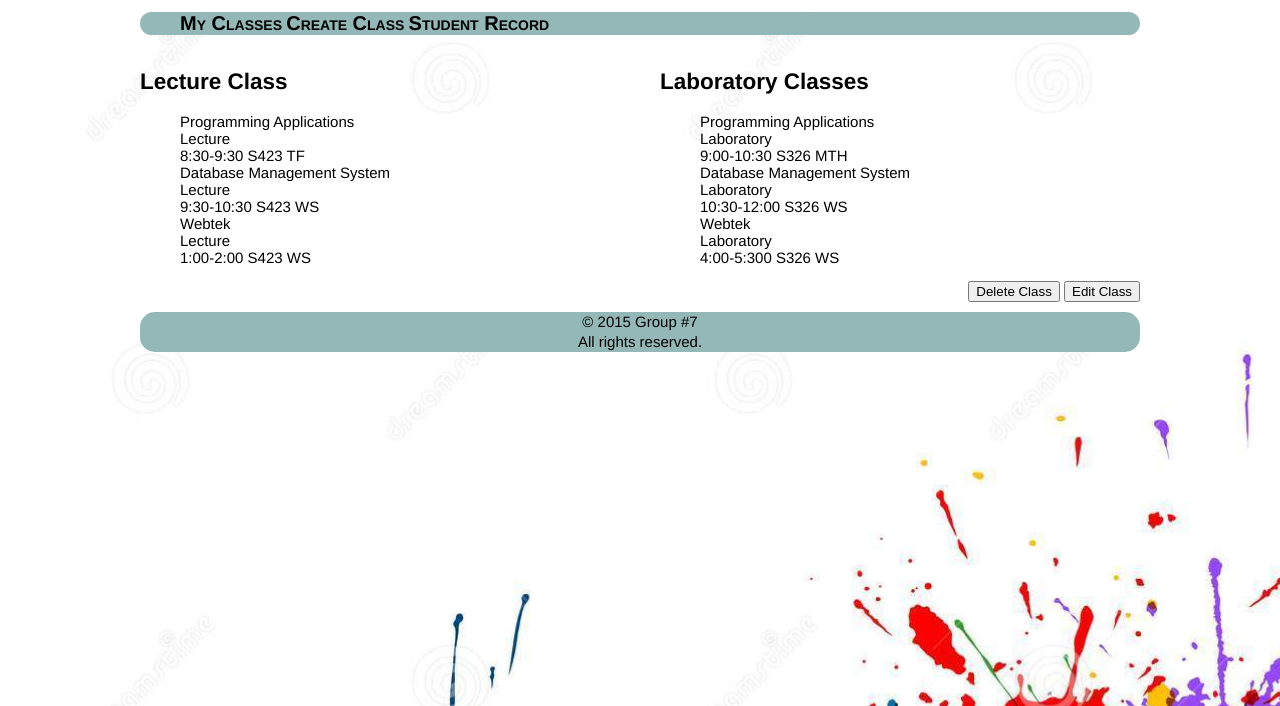
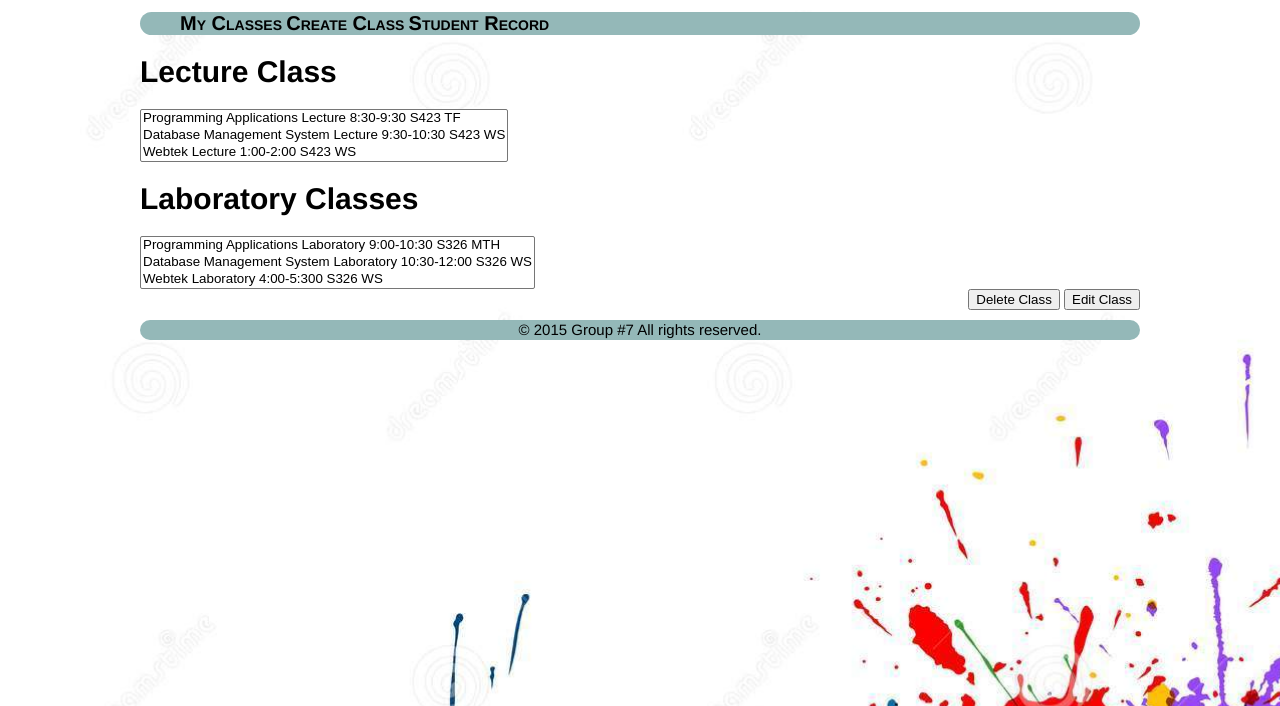
Before and after one commit to belthazod/webtek, a plain HTML site: page MyClasses.html in a window 1280 px wide. Shown: the part 94-800 px from the top of the page. Drawn offline with Linux system fonts and the light colour scheme.

Commit message:
change some contents in MyClasses.html and added javascript in delete button incomplete thou

```diff
--- a/MyClasses.html
+++ b/MyClasses.html
@@ -26,70 +26,55 @@
 		</nav>
 
 		<main id="content">
-			<section id="lecture">
-				<h1>Lecture Class</h1>
-				<article>
-					<ul>
-					<li>
-						<a href="attendanceChecker.html">
+			<h1>Lecture Class</h1>
+				<select id="x" size="3">
+						<option value="1">
 							Programming Applications
-							<br>Lecture
-							<br>8:30-9:30 S423 TF
-						</a>
-					</li>
+							Lecture
+							8:30-9:30 S423 TF
+						</option>
 
-					<li>
-						<a href="attendanceChecker.html">
+						<option value="2">
 							Database Management System
-							<br>Lecture
-							<br>9:30-10:30 S423 WS
-						</a>
-					</li>
+							Lecture
+							9:30-10:30 S423 WS
+						</option>
 
-					<li>
-						<a href="attendanceChecker.html">
+						<option value="3">
 							Webtek
-							<br>Lecture
-							<br>1:00-2:00 S423 WS
-						</a>
-					</li>
-				</ul>
-				</article>
-			</section>
-			<section id="laboratory">
-				<h1>Laboratory Classes</h1>
-				<article>
-					<ul>
-						<li>
-							<a href="attendanceChecker.html">
+							Lecture
+							1:00-2:00 S423 WS
+						</option>
+
+
+			</select>
+
+			<h1>Laboratory Classes</h1>
+				<select id="x"  size="3">
+
+							<option value="4">
 								Programming Applications
-								<br>Laboratory
-								<br>9:00-10:30 S326 MTH
-							</a>
-						</li>
+								Laboratory
+								9:00-10:30 S326 MTH
+							</option>
 
-						<li>
-							<a href="attendanceChecker.html">
+							<option value="5">
 								Database Management System
-								<br>Laboratory
-								<br>10:30-12:00 S326 WS
-							</a>
-						</li>
+								Laboratory
+								10:30-12:00 S326 WS
+							</option>
 
-						<li>
-							<a href="attendanceChecker.html">
+							<option value="6">
 								Webtek
-								<br>Laboratory
-								<br>4:00-5:300 S326 WS
-							</a>
-						</li>
-					</ul>
-				</article>
-			</section>
+								Laboratory
+								4:00-5:300 S326 WS
+							</option>
+
+			</select>
 
 			<div id="delEdit">
 
-				<button>Delete Class</button>
+				<button id="delBtn">Delete Class</button>
 				<button><a href="EditClass.html">Edit Class</a></button>
 
 			</div>
@@ -98,7 +83,31 @@
 
 		<footer>
 			&copy; 2015 Group #7
-			<br> All rights reserved.
+			 All rights reserved.
 		</footer>
 	</body>
+	<script type="text/javascript">
+	//	var delBtn = document.getElementById("delBtn");
+	//	delBtn.addEventlistener('click', function(){delBtnEvent()});
+	//	function delBtnEvent(){
+	//		for (var i = 0; i < delBtn.options.length; i++) {
+	//		    if (delBtn.options[i].selected) {
+	//		        delBtn.options[i].remove();
+	//		    }
+
+	//	}
+
+		var button=document.getElementsByTagName("button")[0],
+		select=document.getElementsByTagName("select")[0];
+		button.onclick=function(){
+		select.removeChild(select.options[select.selectedIndex]);
+		};
+
+		var editBtn = document.getElementById("editBtn");
+		editBtn.addEventlistener('click', function(){editBtnEvent()});
+		function editBtnEvent(){
+
+		}
+
+	</script>
 </html>
```
